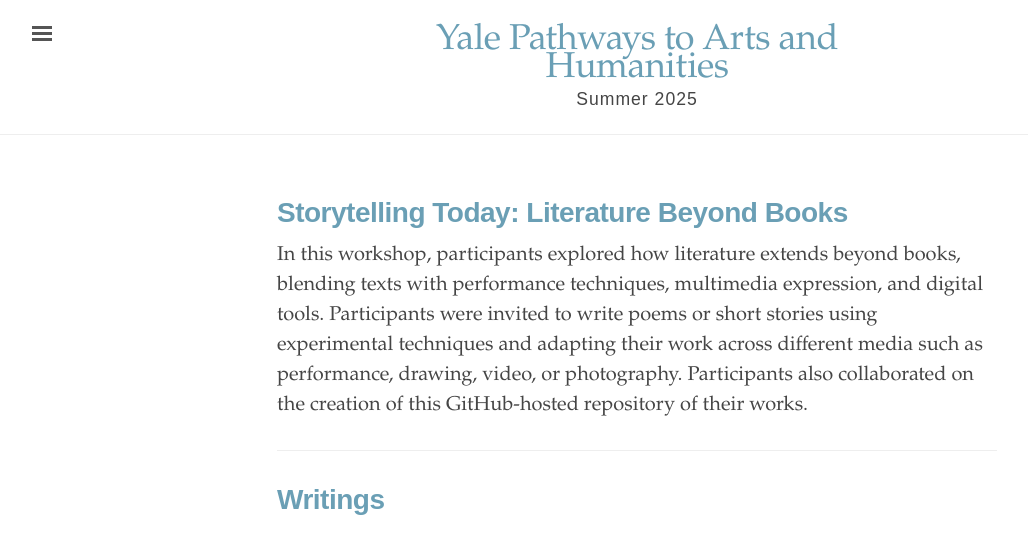
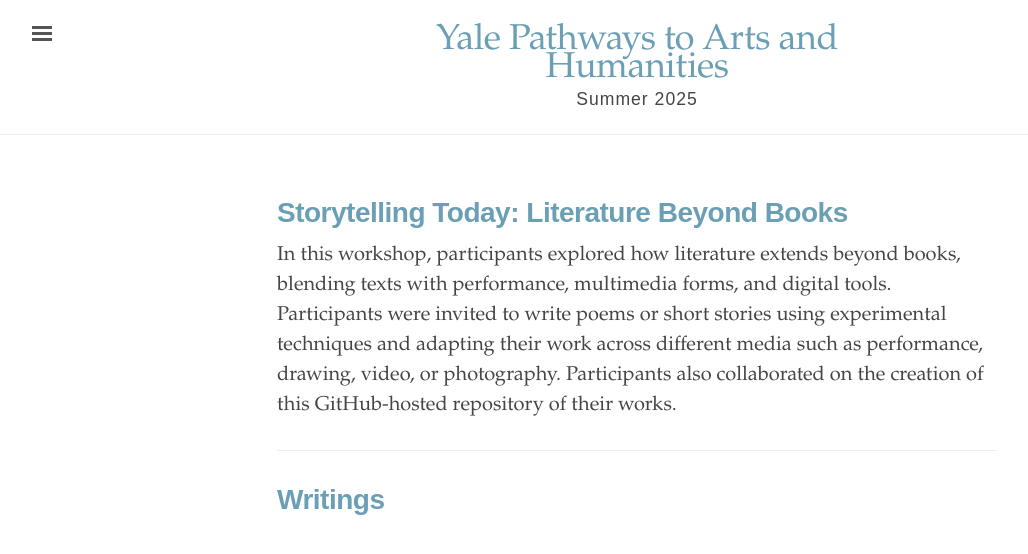
Before and after one commit to ypah-s25/storytelling, a Jekyll site: the page built from index.html, in a window 1280 px wide. Shown: the top 554 px of the page, without its empty margins (3-1031 px from the left). Built offline with Jekyll 4.4.1, drawn with Linux system fonts in a browser that asks for light colours.

Commit message:
Update index.html

```diff
--- a/index.html
+++ b/index.html
@@ -10,7 +10,7 @@
   <h1 style="font-weight: bold; color: #6a9fb5;">Storytelling Today: Literature Beyond Books</h1>
 <body>
 <p>
-In this workshop, participants explored how literature extends beyond books, blending texts with performance techniques, multimedia expression, and digital tools. Participants were invited to write poems or short stories using experimental techniques and adapting their work across different media such as performance, drawing, video, or photography. Participants also collaborated on the creation of this GitHub-hosted repository of their works.
+In this workshop, participants explored how literature extends beyond books, blending texts with performance, multimedia forms, and digital tools. Participants were invited to write poems or short stories using experimental techniques and adapting their work across different media such as performance, drawing, video, or photography. Participants also collaborated on the creation of this GitHub-hosted repository of their works.
 </p>
 </body>
 </div>
```
